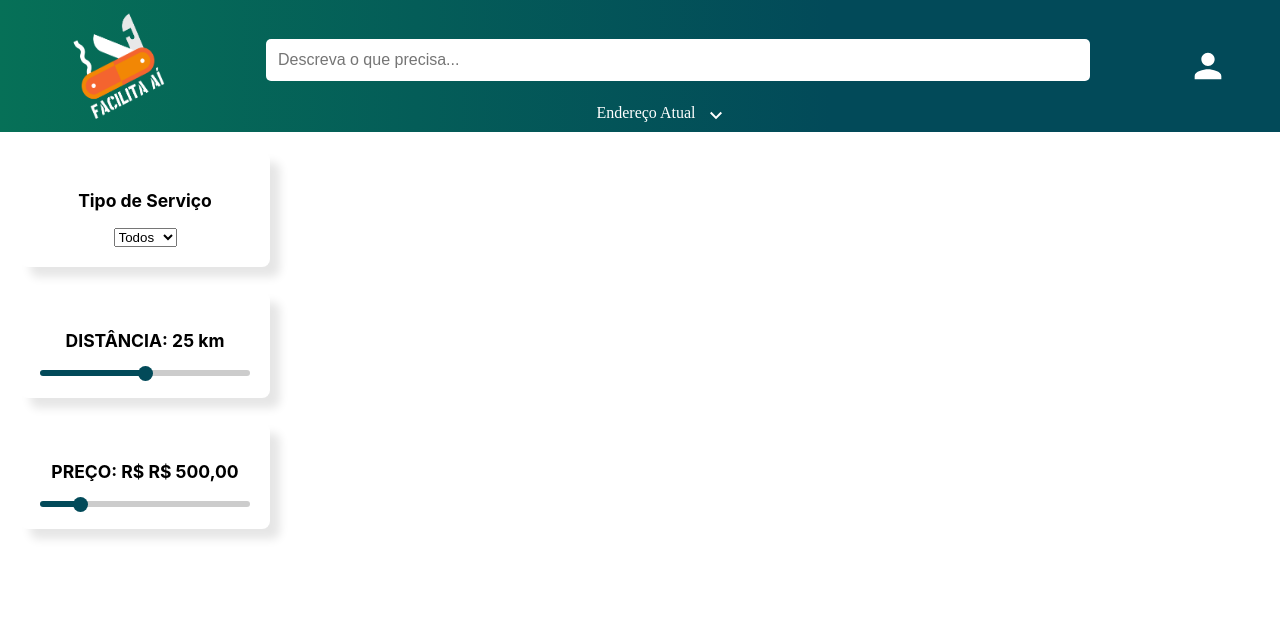
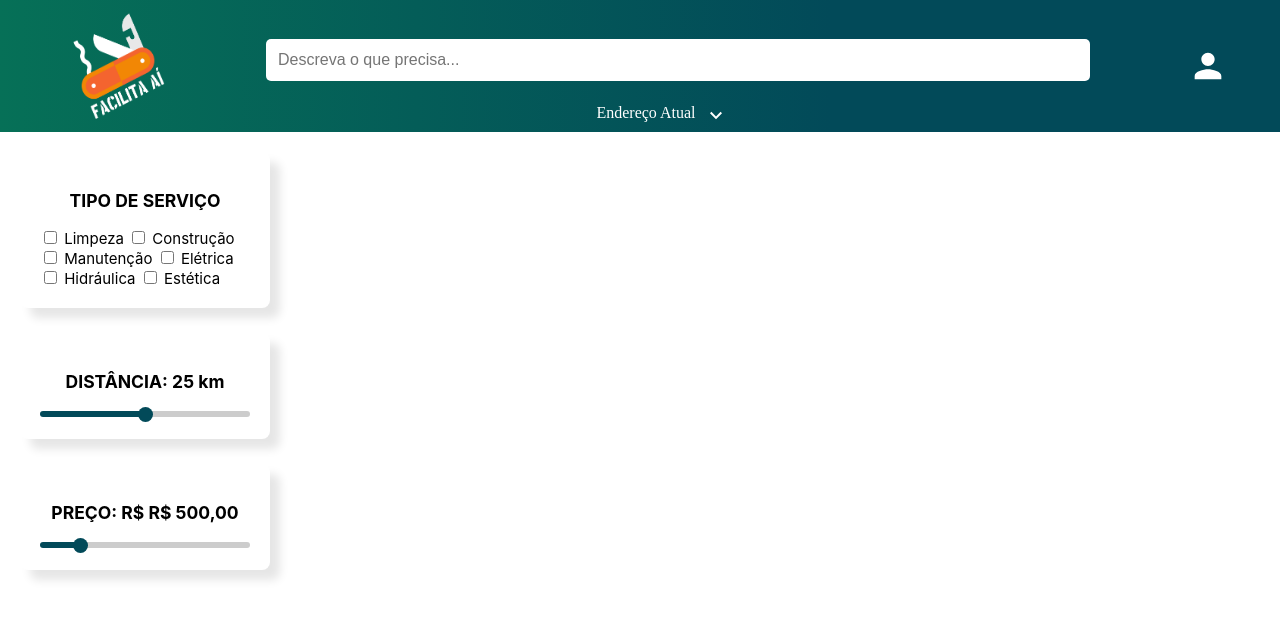
Before and after one commit to PET-Sistemas/FRONT-Facilita-ai, a Vue app: page /inicial_tela in a window 1280 px wide. Shown: the top 618 px of the page. Built offline with nearby package versions, Linux system fonts and the light colour scheme; what vue-the-mask would draw is missing.

Commit message:
feat: add checkbox para filtrar

```diff
--- a/src/components/InicialTela.vue
+++ b/src/components/InicialTela.vue
@@ -33,11 +33,27 @@
     <div class="filter-section">
       <!-- Filtro por Tipo de Serviço -->
       <div class="filter-container">
-        <h3>Tipo de Serviço</h3>
-        <select v-model="serviceType">
-          <option value="">Todos</option>
-          <option value="beleza">Beleza</option>
-        </select>
+        <h3>TIPO DE SERVIÇO</h3>
+        <div>
+          <label>
+        <input type="checkbox" value="limpeza" v-model="selectedServices"> Limpeza
+          </label>
+          <label>
+        <input type="checkbox" value="construcao" v-model="selectedServices"> Construção
+          </label>
+          <label>
+        <input type="checkbox" value="manutencao" v-model="selectedServices"> Manutenção
+          </label>
+          <label>
+        <input type="checkbox" value="eletrica" v-model="selectedServices"> Elétrica
+          </label>
+          <label>
+        <input type="checkbox" value="hidraulica" v-model="selectedServices"> Hidráulica
+          </label>
+          <label>
+        <input type="checkbox" value="pintura" v-model="selectedServices"> Estética
+          </label>
+        </div>
       </div>
 
       <!-- Filtro por Distância -->
```
